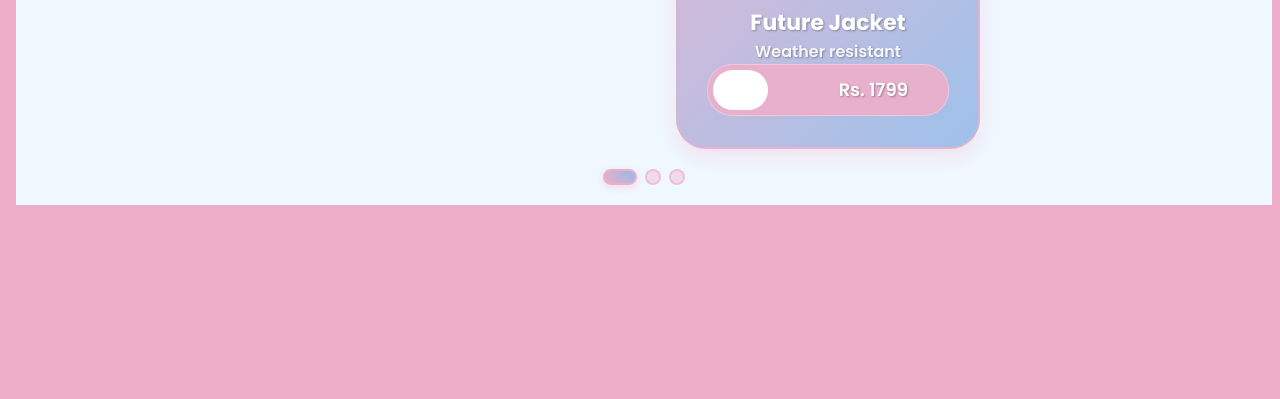
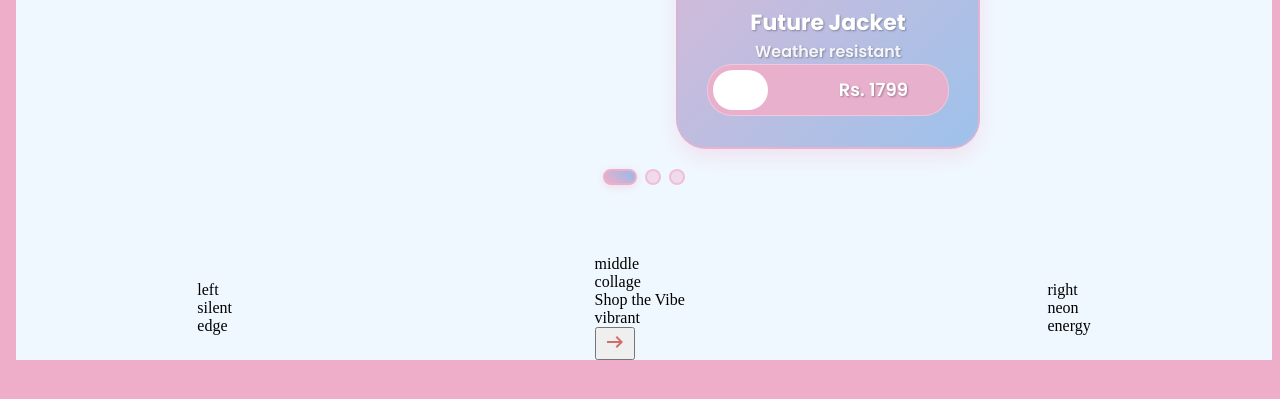
Before and after one commit to mrcoder36/vybe-web, a plain HTML site: page index.html in a window 1280 px wide. Shown: the part 1908-2307 px from the top of the page. Drawn offline with Linux system fonts and the light colour scheme.

```diff
--- a/index.html
+++ b/index.html
@@ -23,6 +23,7 @@
 		<link rel="stylesheet" href="styles/general.css" />
 		<link rel="stylesheet" href="styles/header.css" />
 		<link rel="stylesheet" href="styles/latest-drops.css" />
+		<link rel="stylesheet" href="styles/collage.css">
 	</head>
 	<body>
 		<div class="header">
@@ -389,10 +390,29 @@
 						</ul>
 					</section>
 				</div>
+			</div><!-- latest container -->
+<!-- collage container -->
+			<div class="collage-container">
+				<div class="collage-left-section">left
+					<div class="silent-card">silent</div>
+					<div class="edge-card">edge</div>
+				</div>
+				<div class="collage-middle-section">middle
+					<div class="collage-text">collage
+						<p>Shop the Vibe</p>
+					</div>
+					<div class="vibrant-card">vibrant</div>
+					<div>
+						<button><img src="icons/arrow2.svg" alt=""></button>
+					</div>
+				</div>
+				<div class="collage-right-section">right
+					<div class="neon-card">neon</div>
+					<div class="energy">energy</div>
+				</div>
 			</div>
-			<!-- latest container -->
-		</div>
-		<!-- banner -->
+
+		</div><!-- banner -->
 		<script src="scripts/slider-dots.js"></script>
 	</body>
 </html>
--- /dev/null
+++ b/styles/collage.css
@@ -0,0 +1,9 @@
+.collage-container {
+    display: flex;
+    flex-direction: row;
+    justify-content: space-around;
+    align-items: center;
+    width: 100%;
+    margin: 50px 0px 50px 0px;
+    background: transparent;
+}
--- a/styles/latest-drops.css
+++ b/styles/latest-drops.css
@@ -6,7 +6,7 @@
 	align-items: center;
 	margin-top: 50px;
 	font-family: Poppins;
-	margin-bottom: 500px;
+	margin-bottom: 50px;
 }
 
 .latest-top-content {
```
